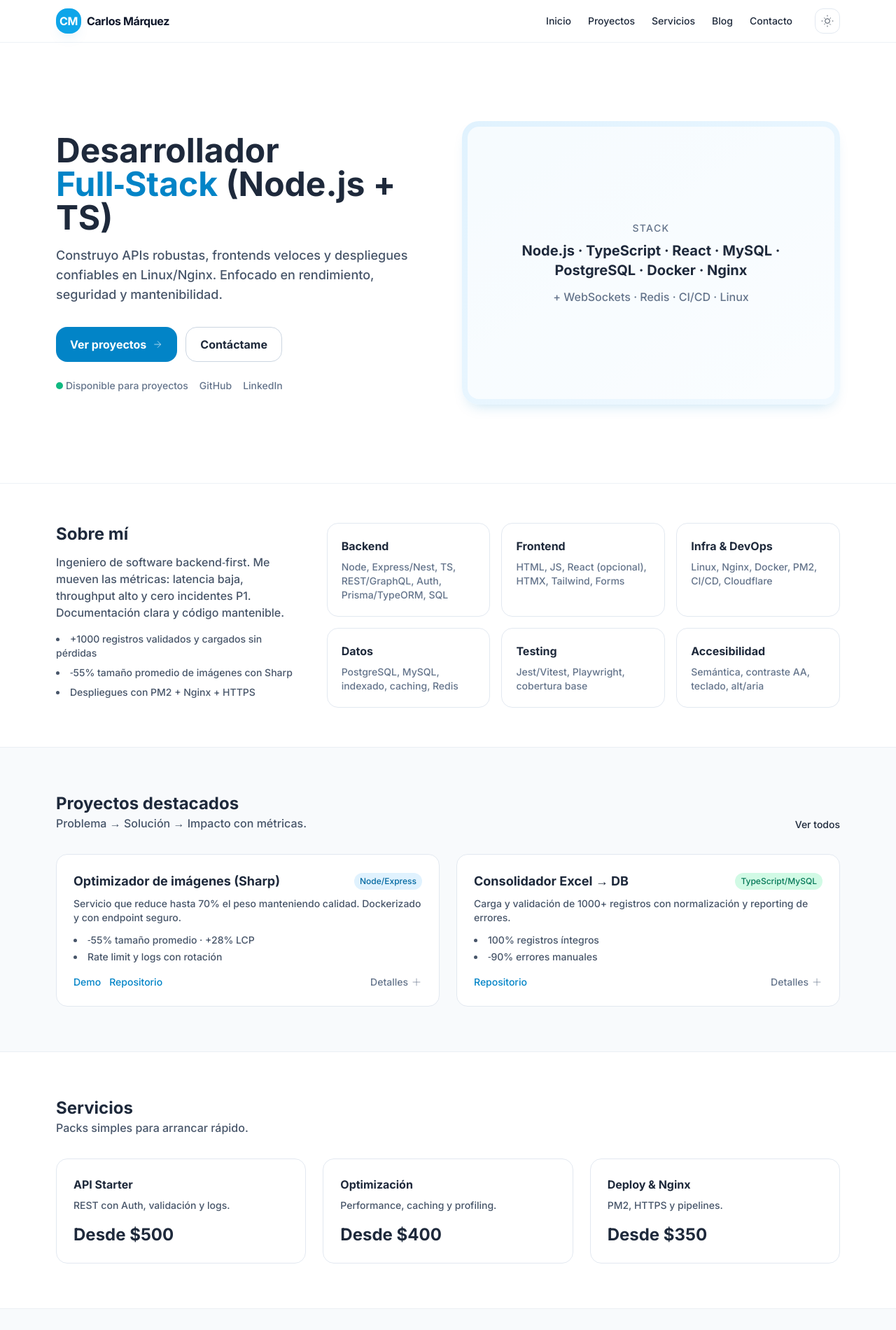
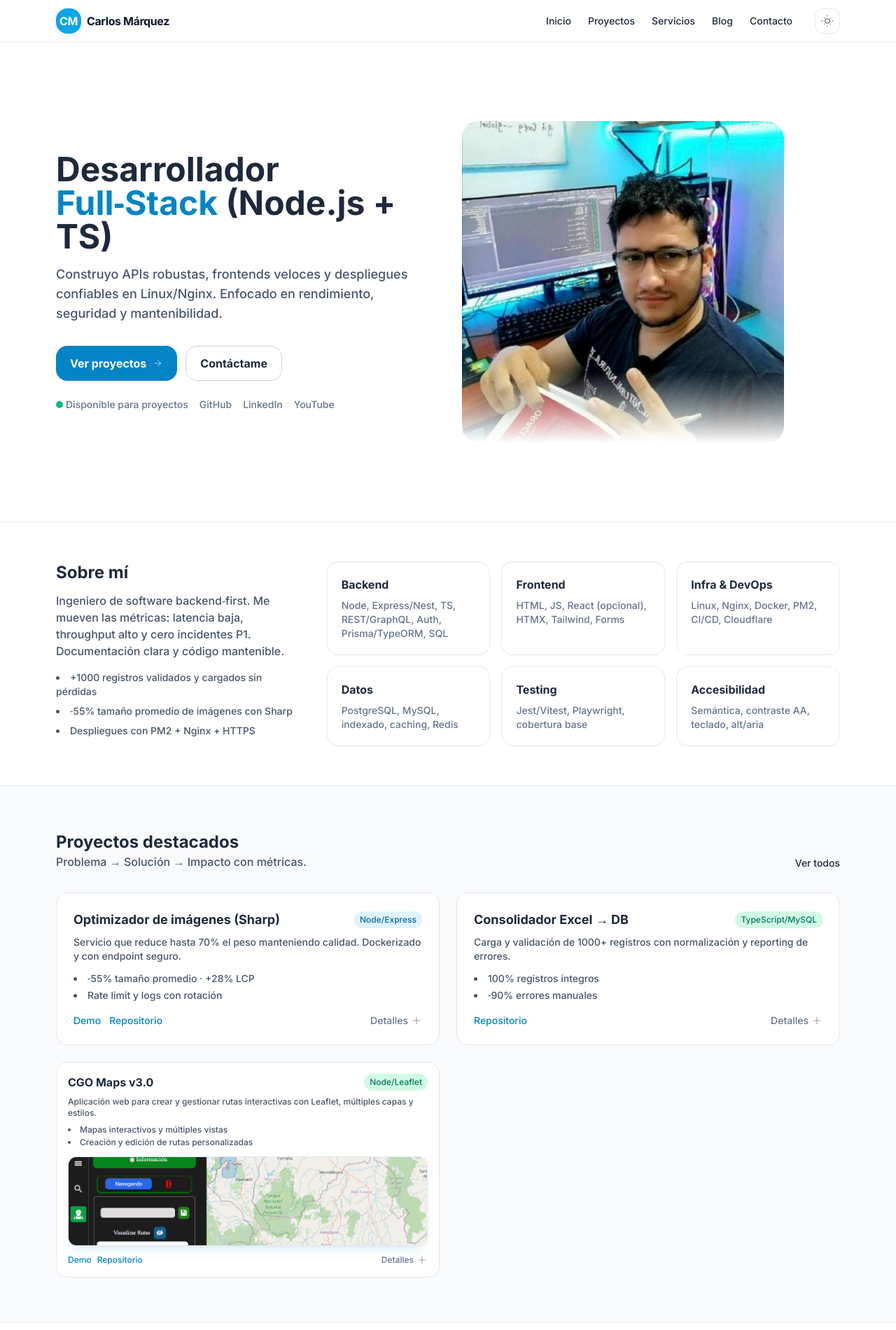
Before and after one commit to CarlosMarquez10/porfolio_tailwind, a plain HTML site: page index.html in a window 1280 px wide. Shown: the top 1900 px of the page at 70% size. Drawn offline with nearby package versions, Linux system fonts and the light colour scheme.

Commit message:
se agregan la url de las redes

```diff
--- a/assets/css/styles.css
+++ b/assets/css/styles.css
@@ -4,3 +4,11 @@
 .reveal.in{ animation: fadeUp 600ms ease-out forwards; }
 .d { transition: transform .2s ease, box-shadow .2s ease; }
 .d:hover { transform: translateY(-2px); box-shadow: 0 12px 28px -10px rgba(2,132,199,.25) }
+
+/* Efecto: desvanecer parte inferior */
+.fade-bottom {
+  -webkit-mask-image: linear-gradient(to bottom, rgba(0,0,0,1) 78%, rgba(0,0,0,0) 100%);
+  mask-image: linear-gradient(to bottom, rgba(0,0,0,1) 78%, rgba(0,0,0,0) 100%);
+  -webkit-mask-size: 100% 100%;
+  mask-size: 100% 100%;
+}
--- a/index.html
+++ b/index.html
@@ -36,7 +36,7 @@
     "name": "Carlos Márquez",
     "jobTitle": "Full-Stack Developer",
     "url": "https://azulunbit.com/",
-    "sameAs": ["https://github.com/tu-github","https://www.linkedin.com/in/tu-perfil"]
+    "sameAs": ["https://github.com/CarlosMarquez10","https://www.linkedin.com/in/carlos-david-márquez-valencia-back-end-75419320b","https://www.youtube.com/@asolounbit"]
   }
   </script>
 </head>
@@ -82,18 +82,20 @@
         </div>
         <div class="mt-6 flex items-center gap-4 text-sm text-slate-500 dark:text-slate-400">
           <span class="inline-flex items-center gap-1"><span class="h-2.5 w-2.5 rounded-full bg-emerald-500"></span> Disponible para proyectos</span>
-          <a class="hover:text-sky-600" href="https://github.com/tu-github" target="_blank" rel="noreferrer">GitHub</a>
-          <a class="hover:text-sky-600" href="https://www.linkedin.com/in/tu-perfil" target="_blank" rel="noreferrer">LinkedIn</a>
+          <a class="hover:text-sky-600" href="https://github.com/CarlosMarquez10" target="_blank" rel="noreferrer">GitHub</a>
+          <a class="hover:text-sky-600" href="https://www.linkedin.com/in/carlos-david-márquez-valencia-back-end-75419320b" target="_blank" rel="noreferrer">LinkedIn</a>
+          <a class="hover:text-sky-600" href="https://www.youtube.com/@asolounbit" target="_blank" rel="noreferrer">YouTube</a>
         </div>
       </div>
       <div class="reveal">
-        <div class="relative aspect-[4/3] rounded-3xl bg-gradient-to-br from-sky-100 to-sky-50 dark:from-slate-900 dark:to-slate-800 p-2 shadow-soft">
-          <div class="h-full w-full rounded-2xl bg-white/70 dark:bg-slate-900/60 grid place-items-center">
+        <img src="assets/perfil.jpg" alt="Hero image" class="h-w-full rounded-3xl object-cover fade-bottom">
+        <!-- <div class="relative aspect-[4/3] rounded-3xl bg-gradient-to-br from-sky-100 to-sky-50 dark:from-slate-900 dark:to-slate-800 p-2 shadow-soft"> -->
+          <!-- <div class="h-full w-full rounded-2xl bg-white/70 dark:bg-slate-900/60 grid place-items-center">
             <div class="text-center px-6">
               <p class="text-sm uppercase tracking-widest text-slate-500">Stack</p>
               <p class="mt-2 text-xl font-bold">Node.js · TypeScript · React · MySQL · PostgreSQL · Docker · Nginx</p>
               <p class="mt-3 text-slate-500 dark:text-slate-400">+ WebSockets · Redis · CI/CD · Linux</p>
-            </div>
+            </div> -->
           </div>
         </div>
       </div>
@@ -189,6 +191,27 @@
           <div class="mt-4 flex gap-3 text-sm">
             <a class="text-sky-600 hover:underline" href="#" target="_blank">Repositorio</a>
             <button class="ml-auto inline-flex items-center gap-1 text-slate-500 hover:text-sky-600" data-open="modal-excel">Detalles
+              <svg class="h-4 w-4" viewBox="0 0 24 24" fill="none" stroke="currentColor"><path d="M12 20v-8m0 0V4m0 8H4m8 0h8"/></svg>
+            </button>
+          </div>
+        </article>
+
+        <!-- Card 3: CGO Maps -->
+        <article class="reveal d rounded-2xl border border-slate-200 dark:border-slate-800 p-4 bg-white dark:bg-slate-950">
+          <div class="flex items-center justify-between">
+            <h3 class="text-base font-semibold">CGO Maps v3.0</h3>
+            <span class="text-xs px-2 py-1 rounded-full bg-emerald-100 text-emerald-700 dark:bg-emerald-900/40 dark:text-emerald-300">Node/Leaflet</span>
+          </div>
+          <p class="mt-2 text-xs text-slate-600 dark:text-slate-300">Aplicación web para crear y gestionar rutas interactivas con Leaflet, múltiples capas y estilos.</p>
+          <ul class="mt-2 text-xs text-slate-600 dark:text-slate-400 list-disc list-inside space-y-0.5">
+            <li>Mapas interactivos y múltiples vistas</li>
+            <li>Creación y edición de rutas personalizadas</li>
+          </ul>
+          <img src="assets/cgomaps.png" alt="Captura del proyecto CGO Maps" class="mt-3 w-full h-32 rounded-xl border border-slate-200 dark:border-slate-800 object-cover shadow-soft" loading="lazy" />
+          <div class="mt-3 flex gap-2 text-xs">
+            <a class="text-sky-600 hover:underline" href="https://cgomaps-6f402.web.app/" target="_blank">Demo</a>
+            <a class="text-sky-600 hover:underline" href="https://github.com/CarlosMarquez10/CgoMaps/blob/master/README.md" target="_blank">Repositorio</a>
+            <button class="ml-auto inline-flex items-center gap-1 text-slate-500 hover:text-sky-600 text-xs" data-open="modal-cgomaps">Detalles
               <svg class="h-4 w-4" viewBox="0 0 24 24" fill="none" stroke="currentColor"><path d="M12 20v-8m0 0V4m0 8H4m8 0h8"/></svg>
             </button>
           </div>
@@ -316,6 +339,19 @@
     </div>
   </dialog>
 
+  <dialog id="modal-cgomaps" class="rounded-2xl p-0 w-full max-w-2xl bg-white dark:bg-slate-950 text-slate-800 dark:text-slate-100">
+    <div class="p-6">
+      <h4 class="text-lg font-bold">CGO Maps — Detalles</h4>
+      <p class="mt-2 text-sm text-slate-600 dark:text-slate-300">Desarrollada con Node.js, Express y Leaflet. Ofrece mapas interactivos, creación/edición de rutas, integración con APIs y una interfaz moderna y responsive.</p>
+      <div class="mt-3 text-sm">
+        <a class="text-sky-600 hover:underline" href="https://cgomaps-6f402.web.app/" target="_blank" rel="noreferrer">Ver demo</a>
+        ·
+        <a class="text-sky-600 hover:underline" href="https://github.com/CarlosMarquez10/CgoMaps/blob/master/README.md" target="_blank" rel="noreferrer">Ver repo</a>
+      </div>
+      <button data-close class="mt-4 inline-flex rounded-xl border px-4 py-2">Cerrar</button>
+    </div>
+  </dialog>
+
   <script src="assets/js/main.js"></script>
   </body>
 </html>
```
Also changed, not shown: assets/cgomaps.png (added), assets/perfil.jpg (added).
